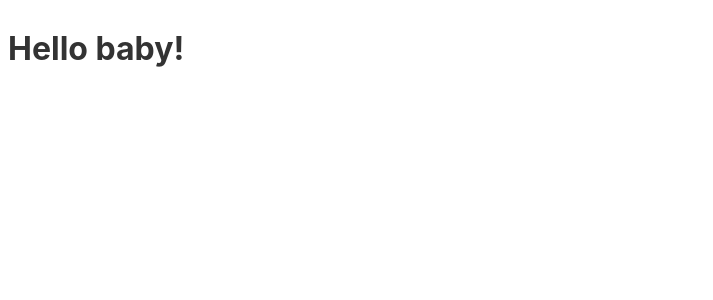
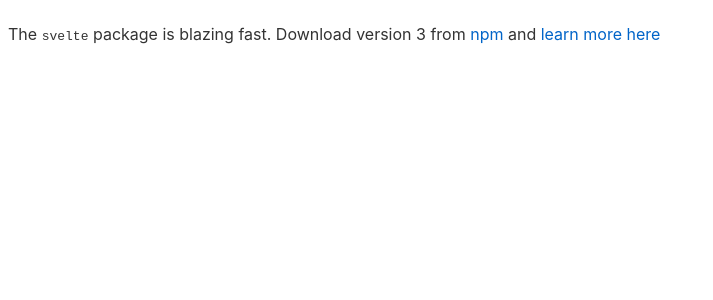
Before and after one commit to baby7305/svelte-tutorials, a Svelte app: page / in a window 1280 px wide. Shown: the top 300 px of the page, without its empty margins (0-713 px from the left). Built offline with nearby package versions, Linux system fonts and the light colour scheme.

Commit message:
子组件准备多个参数接口

```diff
--- a/src/App.svelte
+++ b/src/App.svelte
@@ -1 +1,12 @@
-<h1>Hello baby!</h1>
+<script>
+	import Info from './Info.svelte';
+
+	const pkg = {
+		name: 'svelte',
+		version: 3,
+		speed: 'blazing',
+		website: 'https://svelte.dev'
+	};
+</script>
+
+<Info name={pkg.name} version={pkg.version} speed={pkg.speed} website={pkg.website}/>
--- /dev/null
+++ b/src/info.svelte
@@ -0,0 +1,12 @@
+<script>
+	export let name;
+	export let version;
+	export let speed;
+	export let website;
+</script>
+
+<p>
+	The <code>{name}</code> package is {speed} fast.
+	Download version {version} from <a href="https://www.npmjs.com/package/{name}">npm</a>
+	and <a href={website}>learn more here</a>
+</p>
```
